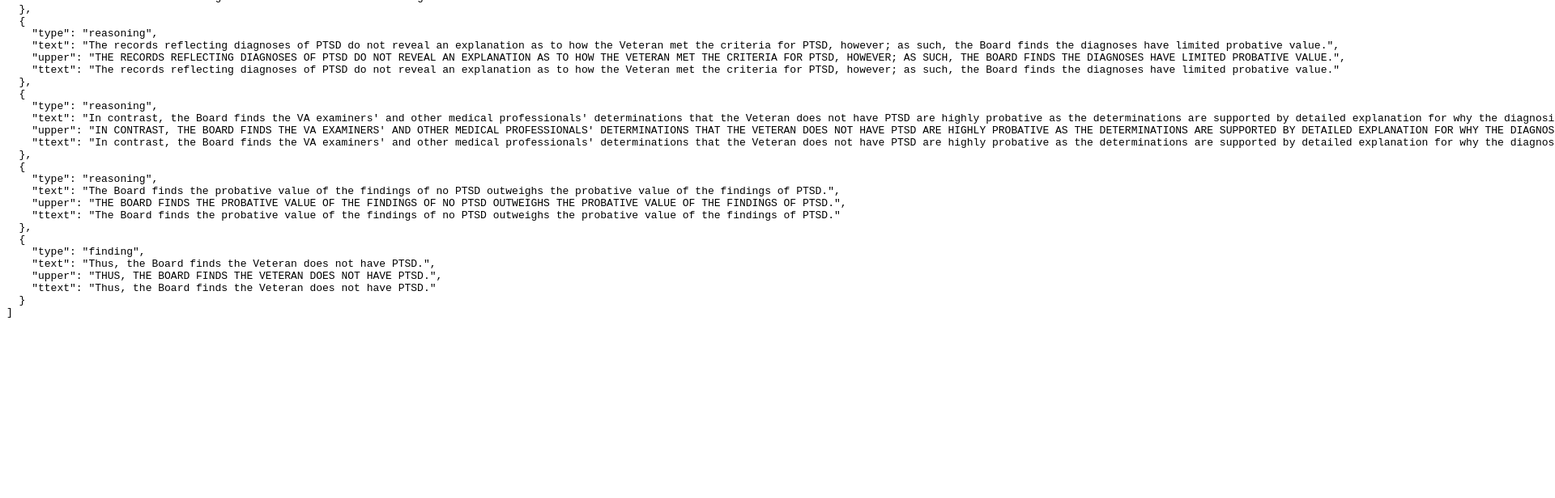
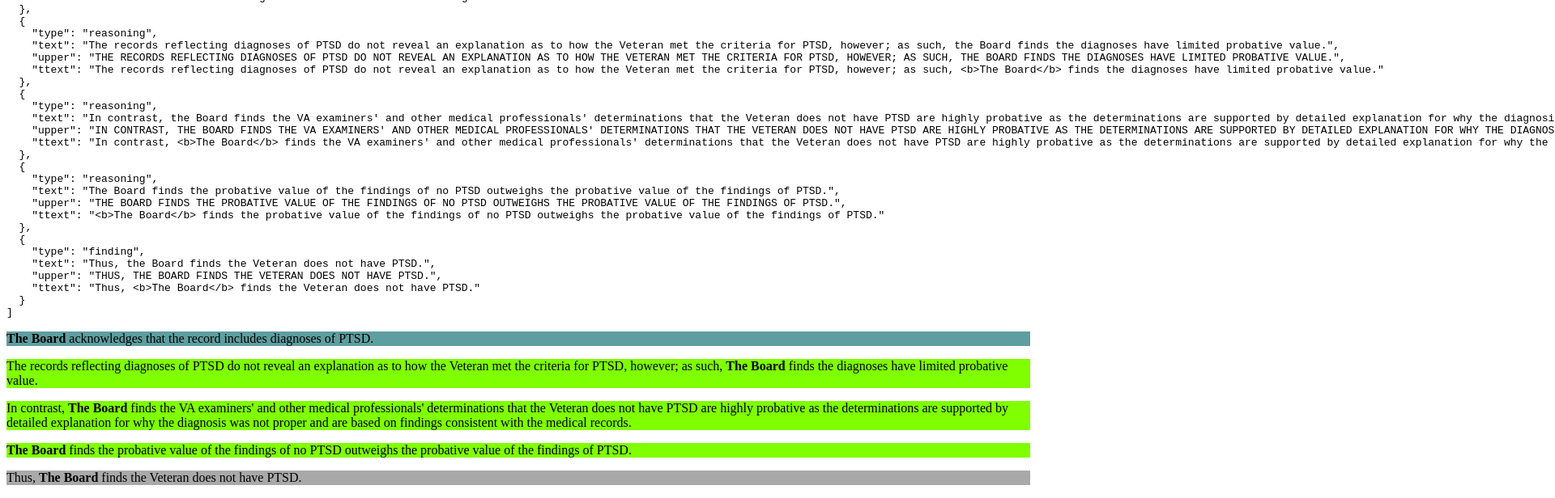
Before and after one commit to SteveStrong/betterVetApp, an Angular app: page / in a window 1280 px wide. Shown: the part 1196-1812 px from the top of the page at 81% size, 1920 px wide, since content can reach past the window. Before the commit the page ends 1603 px from the top, so only its background shows below. Built offline with nearby package versions, Linux system fonts and the light colour scheme.

Commit message:
Added HTML to paragraph

```diff
--- a/src/app/app.component.html
+++ b/src/app/app.component.html
@@ -13,3 +13,4 @@
 <h1>Now here's the paragraph format!</h1>
 <div><p [ngClass]="item.type" *ngFor="let item of vetpara">{{item.text}}</p></div>
 <pre>{{transformvet() | json}}</pre>
+<div><p [ngClass]="item.type" *ngFor="let item of transformvet()" [innerHTML]="item.ttext"></p></div>
--- a/src/app/app.component.ts
+++ b/src/app/app.component.ts
@@ -40,11 +40,12 @@ export class AppComponent {
     let result = [];
     this.vetpara.forEach(function (item) {
       let transformedtext = item.text;
+      let replaced = transformedtext.replace(/The Board/i, "<b>The Board</b>");
       let xxx = {
         type: item.type,
         text: item.text,
         upper: item.text.toUpperCase(),
-        ttext: transformedtext
+        ttext: replaced
       }
       result.push(xxx);
     });
```
